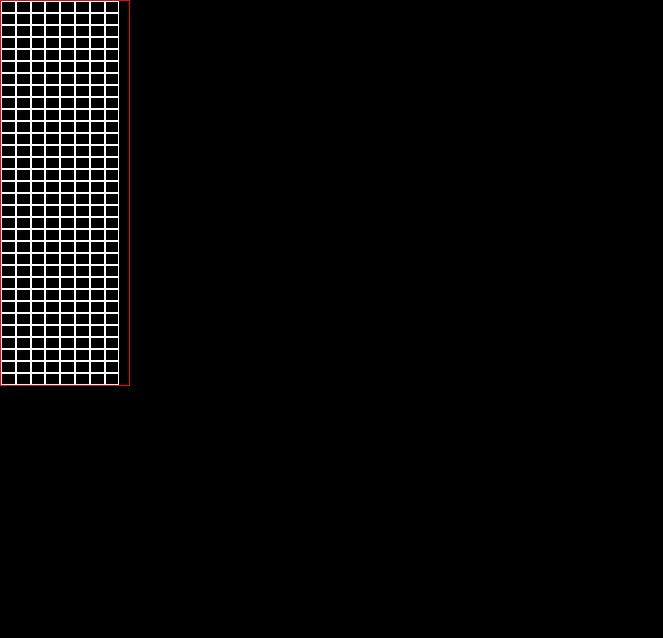
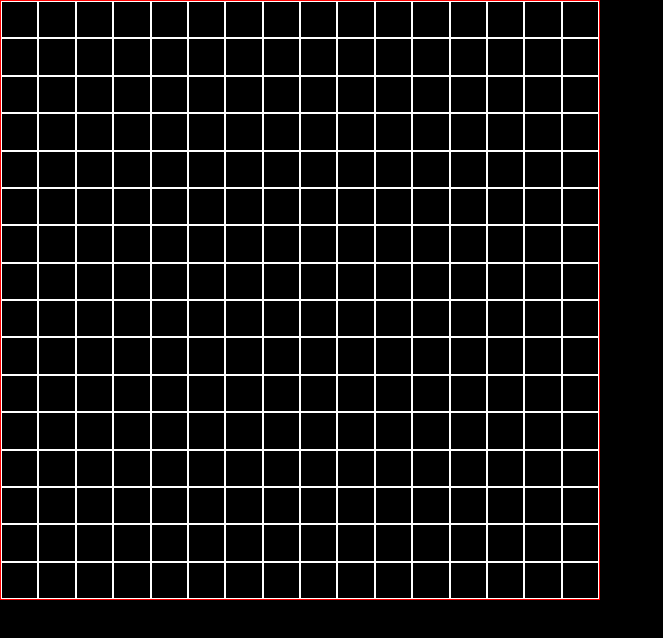
Before and after one commit to seoul2045/etch_a_sketch, a plain HTML site: page index.html in a window 1280 px wide. Shown: the whole page, without its empty margins (0-663 px from the left). Drawn offline with Linux system fonts and the light colour scheme.

Commit message:
Used data* attributes to hold eventListener nodeList index

```diff
--- a/etch_a_sketch_style.css
+++ b/etch_a_sketch_style.css
@@ -8,16 +8,16 @@ body,html {
 }
 
 #container {
+  box-sizing: border-box;
   margin-top: 50px;
-  max-width: 50%;
-  height: 50%;
+  width: 600px;
+  height: 600px;
   border: 1px solid red;
   margin: auto;
 }
 
 div {
+  box-sizing: border-box;
   border: 1px solid white;
-  width: 10%;
-  height: 10px;
   float: left;
 }
--- a/index.html
+++ b/index.html
@@ -1,4 +1,4 @@
-<!DOCTYPE html>
+  <!DOCTYPE html>
 <html>
 <head>
   <meta charset="utf-8">
@@ -13,17 +13,24 @@
     console.log("gridSize of 16");
     return(16);
   }
-//function css grid box width attribute
+//function css grid box create` width attribute
   var makeWidth = function(x) {
     let width = x / 100;
-    document.getElementsByClassName('grid').style.width = "0.16%";
     return console.log("width: " + width);
   }
-//function css grid box height attribute
+//function css grid box creat height attribute
   var makeHeight = function(x) {
     let height = x / 100;
-    document.getElementsByClassName('grid').style.height = 0.16;
     return console.log("height: " + height);
+  }
+//function assign grid box height and width to array object
+  var assignGridSize = function() {
+    let x = document.getElementsByClassName('grid'); //nodeList
+    for(y = 0; y < x.length; y++) {
+      document.getElementsByClassName('grid')[y].style.width = "6.25%";
+      document.getElementsByClassName('grid')[y].style.height = "6.25%";
+      console.log('assigned grid size value');
+    }
   }
 //function create 16 by 16 div grid
   var createGrid = function(x) {
@@ -32,13 +39,37 @@
       var createDiv = document.createElement('div');
       createDiv.classList.add('grid');
       document.getElementById('container').appendChild(createDiv);
-      console.log("created a div");
+      console.log("created div class='grid'");
+    }
   }
+  //function add event listeners to all grid box divs
+    var addGridListeners = function(x) {
+      let size = x * x;
+      for(y = 0; y < size; y++) {
+        document.getElementsByClassName('grid')[y].dataset.gridIndex = y; //add nodeList index to div grid as a data attribute
+        document.getElementsByClassName('grid')[y].addEventListener('mouseover', function(e) {
+          let c = e.currentTarget.dataset.gridIndex;
+          console.log(c + ' is the gridIndex');
+          document.getElementsByClassName('grid')[c].style.backgroundColor = "white";
+
+        });
+      }
   }
+  //function change grid color on mouseover
+    var changeColor = function(x){
+      if (x != undefined) { //after the last div grid box, a value of undefined is being passed
+        let y = x;
+      }
+      console.log('addEventListener: ' + y);
+      document.getElementsByClassName('grid')[0].style.backgroundColor = "white";
+      }
 //run the program
   createGrid(gridSize());
   makeWidth(gridSize());
   makeHeight(gridSize());
+  assignGridSize();
+  addGridListeners(gridSize());
+//  changeColor();
 </script>
 </body>
 </html>
```
